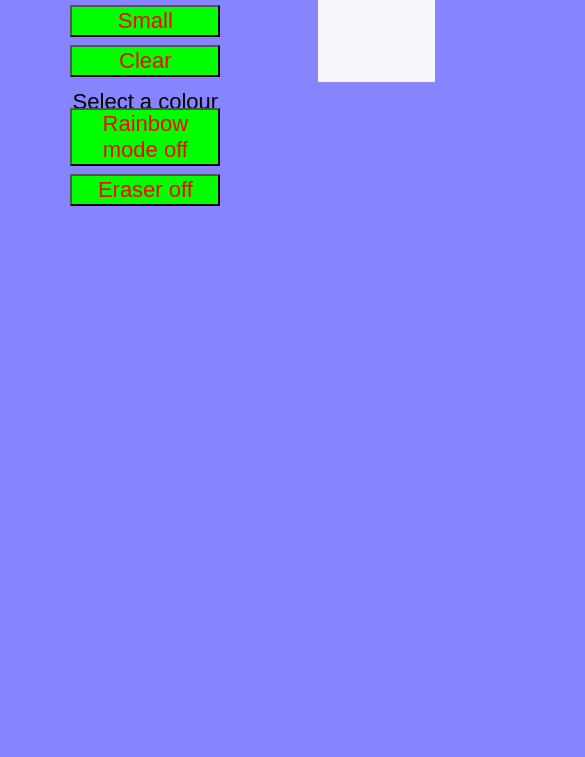
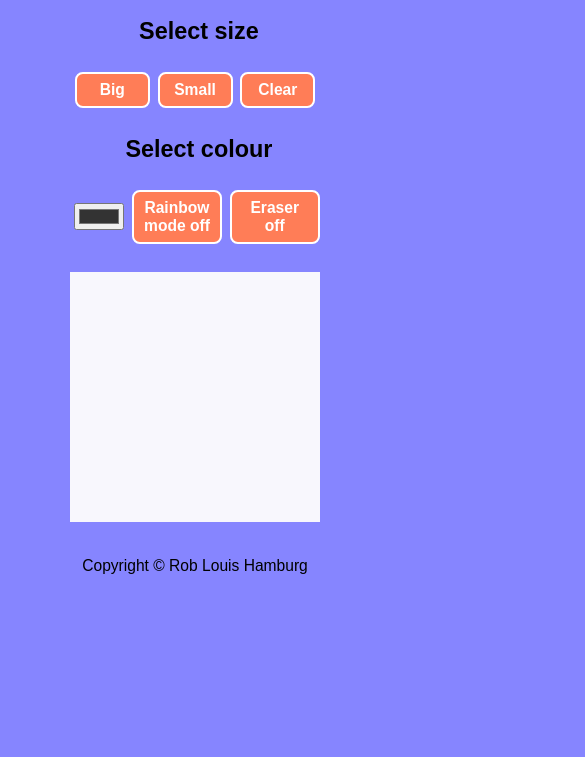
Before and after one commit to Roblou2/etch-a-sketch, a plain HTML site: page index.html in a window 390 px wide. Shown: the part 87-844 px from the top of the page, 585 px wide, since content can reach past the window. Drawn offline with Linux system fonts and the light colour scheme.

Commit message:
Finished with media queries

```diff
--- a/index.html
+++ b/index.html
@@ -13,17 +13,18 @@
 
     <div class = "wrap">
 
+        <h2 class = "menu">Select size</h2>
     <div class="buttons">
-        <h2 class = "menu">Select size</h2>
+
         <button class = "big">Big</button>
         <button class = "small">Small</button>
         <button class="clear">Clear</button>
-
+</div>
+<h2 class = "menu">Select colour</h2>
     <div class = "selector">
-    <label for="favcolor" id="label">Select a colour</label>
+        <div class = "colours">
 <input type="color" name="favcolor" id="colorWell" value="#333333">
 </div>
-
 <button class = "rainbow">Rainbow mode off</button>
 <button class = "eraser">Eraser off</button>
 
@@ -33,5 +34,6 @@
 
     </div>
     </div>
+    <div class = "footer"><p>Copyright © Rob Louis Hamburg</p></div>
 </body>
 </html>
--- a/javascript.js
+++ b/javascript.js
@@ -1,14 +1,14 @@
 const container = document.querySelector('#container') //add the grid to memory to grab in the for loop below
 
 
-//set big and small buttons
+
 let gridSize = 900;
 
 const big = document.querySelector('.big')
 
 big.addEventListener('click', () => {
     gridSize = 100
-    container.setAttribute('style', 'grid-template-rows: repeat(10, 3vw); grid-template-columns: repeat(10, 3vw);')
+    container.setAttribute('style', 'grid-template-rows: repeat(10, 1fr); grid-template-columns: repeat(10, 1fr);')
     reset()
 
 })
@@ -17,10 +17,16 @@ const small = document.querySelector('.small')
 
 small.addEventListener('click', () => {
 gridSize = 900
-container.setAttribute('style', 'grid-template-rows: repeat(30, 1vw); grid-template-columns: repeat(30, 1vw);')
+container.setAttribute('style', 'grid-template-rows: repeat(30, 1fr); grid-template-columns: repeat(30, 1fr);')
 reset()
 
 })
+// configure grid size for mobile devices
+
+
+
+
+
 
 //configure the pen on/off switch for the grid container children
 let penOn = false;
--- a/style.css
+++ b/style.css
@@ -2,7 +2,15 @@ body {
   background-color: #8685FF;
   text-align: center;
   font-family: Arial, Helvetica, sans-serif;
+  display: flex;
+  flex-flow: column wrap;
+  justify-content: center;
+  align-items: center;
+  column-gap: 10vw;
+}
 
+p {
+  font-size: 1vw;
 }
 
 h1 {
@@ -14,20 +22,22 @@ h1 {
   flex-flow: column wrap;
   height: 40vw;
   width: 50vw;
-  justify-content: flex-start;
+  justify-content: center;
   column-gap: 10vw;
-  align-items: center;
+margin-right: 30vw;
 
 }
 
+
+
 #container {
     display: grid;
-height: 250px;
-width: 250px;
+height: 500px;
+width: 500px;
     padding: 20px;
-  grid-template-columns: repeat(30, 1vw);
-  grid-template-rows: repeat(30, 1vw);
- margin: 1vw 30vw 5vw 10vw;
+  grid-template-columns: repeat(30, 1fr);
+  grid-template-rows: repeat(30, 1fr);
+ margin: 5vw 35vw 5vw 0vw;
 
 }
 
@@ -41,33 +51,94 @@ box-sizing: border-box;
 
 .buttons {
 display: flex;
-flex-direction: column;
 flex-shrink: 0;
 margin-top: 1vw;
-margin-left: 8vw;
+margin-left: 4vw;
+gap: 1vw;
+
 }
 .menu {
-  margin-left: 8vw;
+  margin-left: 2vw;
   font-size: 1.5vw;
 }
 
 .selector {
-  width: 150px;
-  height: 2vw;
-  margin-left: 8vw;
-  margin-top: 2vw;
-  margin-bottom: 2vw;
+  display: flex;
+  flex-direction: column;
+  gap: 1vw;
+  align-items: center;
+  margin-left: 1vw;
 }
 
 .small, .big, .clear, .eraser, .rainbow {
-  background-color: lime;
-  font-size: 22px;
-  color: red;
+  background-color: #ff7d57;
+  font-size: 1.7vw;
+  color: white;
   width: 150px;
-  margin-left: 8vw;
   margin-top: 1vw;
   margin-bottom: 1vw;
+  font-family: arial, helvetica, sans-serif;
+  font-weight: 800;
+  border-radius: 20px;
+  padding: 10px;
+  border: 2px solid white;
 }
-#label {
-  font-size: 22px;
+
+.small:active, .big:active, .clear:active, .eraser:active, .rainbow:active {
+  box-shadow: 2px 2px 5px;
 }
+
+.rainbow {
+  width: 170px;
+}
+
+@media screen and (max-width: 500px) {
+  .wrap {
+    flex-flow: column nowrap;
+    gap: 2vw;
+    height: max-content;
+    width: max-content;
+    justify-content: center;
+    align-items: center;
+    margin: 0;
+  }
+  #container {
+    margin: 0;
+    grid-template-columns: repeat(30, 1fr);
+    grid-template-rows: repeat(30, 1fr);
+    height: 250px;
+    width: 250px;
+
+  }
+  .buttons {
+    flex-direction: row;
+  margin: 0;
+  gap: 2vw;
+  }
+  .selector {
+    flex-direction: row;
+    gap: 2vw;
+  }
+  .big, .small, .clear, .eraser, .rainbow {
+    font-size: 4vw;
+    color: white;
+    width: 75px;
+  margin: 0;
+    font-weight: 800;
+    border-radius: 2vw;
+    padding: 7px;;
+    border: 2px solid white;
+  }
+  .eraser, .rainbow {
+    width: 90px;
+  }
+  .menu {
+    font-size: 6vw;
+  }
+  h1 {
+    font-size: 8vw;
+  }
+  p {
+    font-size: 4vw;
+  }
+  }
```
